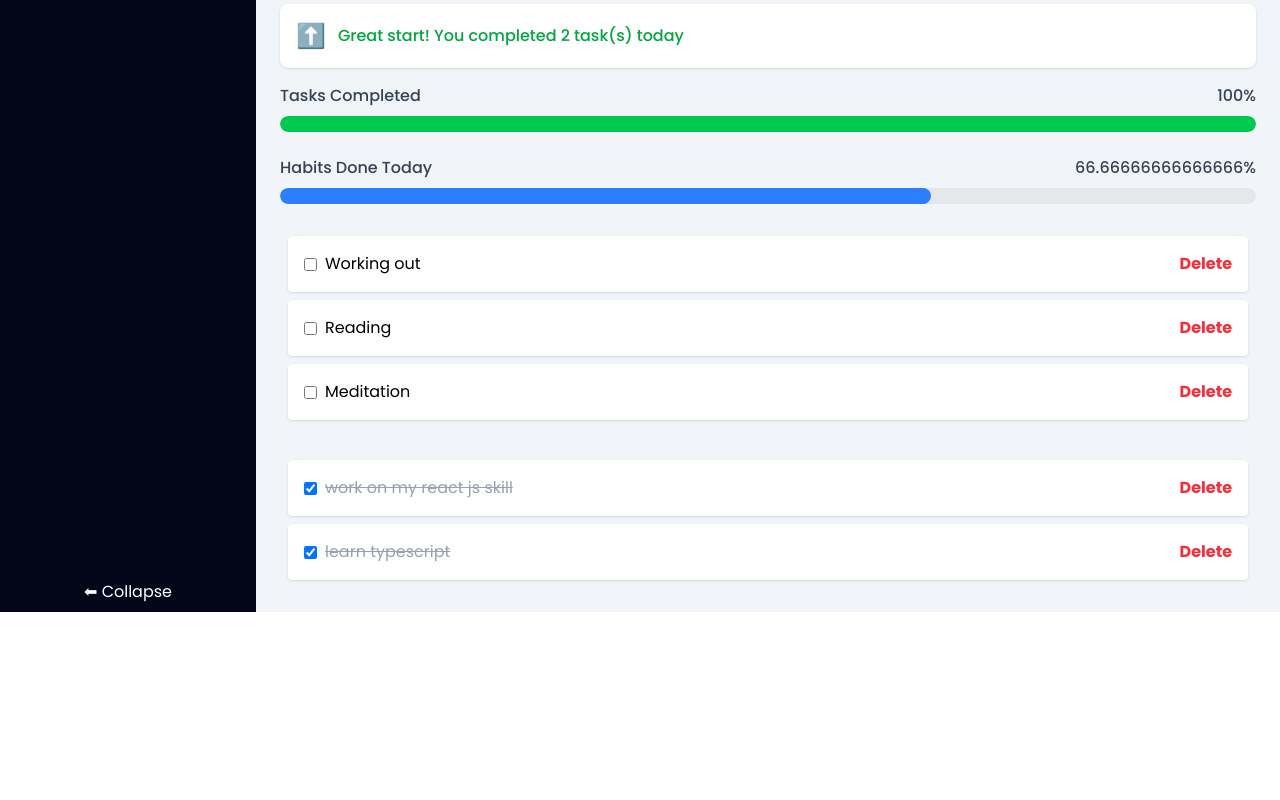
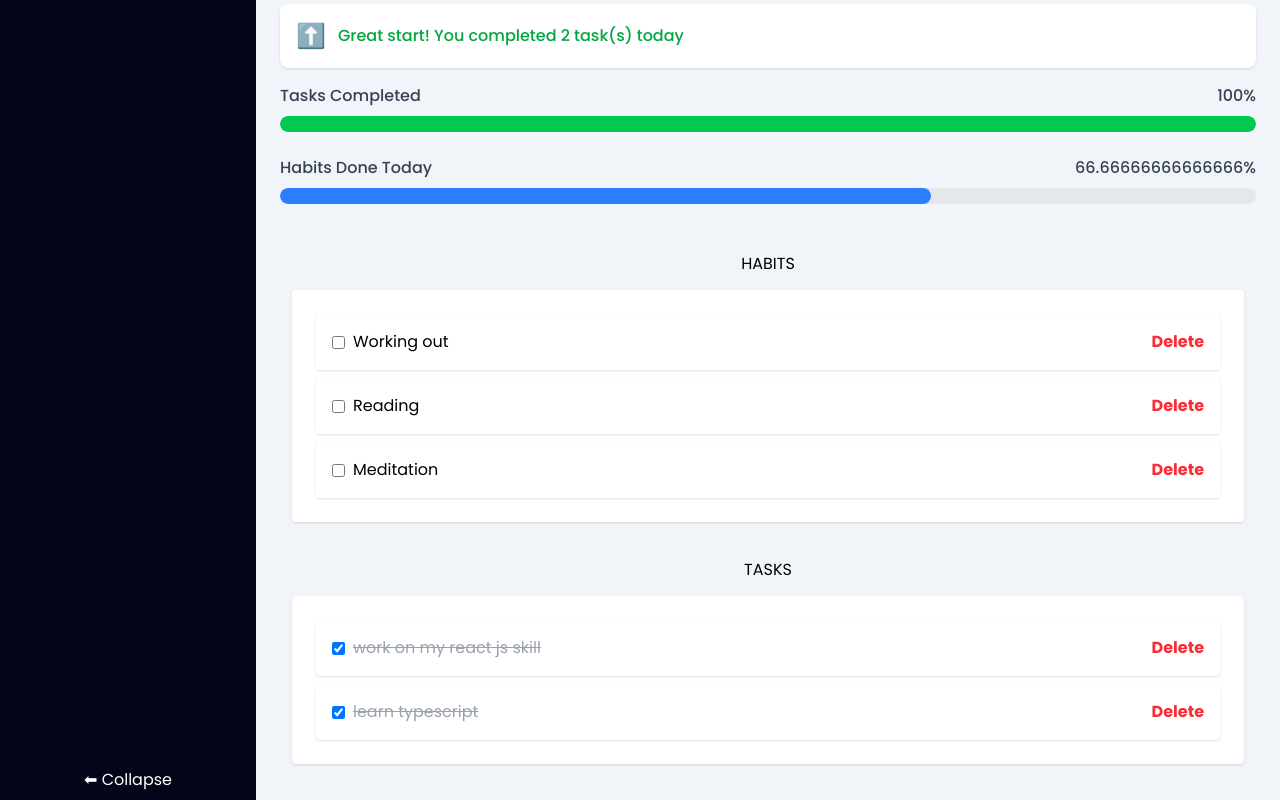
Before and after one commit to learningsin2024-source/PPD-, a React (Vite) app in the folder ppd/: page / in a window 1280 px wide. Shown: the part 799-1599 px from the top of the page. Before the commit the page ends 1411 px from the top, so only its background shows below. Built offline with nearby package versions, Linux system fonts and the light colour scheme; a web font is replaced by a local one.

Commit message:
stage 19 done

```diff
--- a/ppd/src/component/DashboardInsights.jsx
+++ b/ppd/src/component/DashboardInsights.jsx
@@ -116,11 +116,25 @@ function DashboardInsights() {
           color="bg-blue-500"
           label="Habits Done Today"
           showpercent={true}
-        />
+        />{' '}
         <br />
-        <HabitList habits={habits} setHabits={setHabits} today={today} />
-        <br />
-        <TaskList tasks={tasks} setTasks={setTasks} />
+        <div className="space-y-3.5 r mb-2.5">
+          <br />
+          <h3 className="text-center ">HABITS</h3>
+          <HabitList
+            habits={habits}
+            setHabits={setHabits}
+            today={today}
+            className="bg-white text-black shadow  rounded border-none p-4 m-3"
+          />
+          <br />
+          <h3 className="text-center">TASKS</h3>
+          <TaskList
+            tasks={tasks}
+            setTasks={setTasks}
+            ClassName="bg-white text-black shadow  rounded border-none p-4 m-3"
+          />
+        </div>
       </div>
     </>
   );
--- a/ppd/src/component/HabitList.jsx
+++ b/ppd/src/component/HabitList.jsx
@@ -1,17 +1,14 @@
+import HabitItem from './HabitItem';
+import Toast from './toast';
+import { ToastContext } from '../context/ToastContext';
+import { useContext } from 'react';
 
-import HabitItem from "./HabitItem"
-
-function HabitList({habits, setHabits, today}){
-
-
-
+function HabitList({ habits, setHabits, today, className }) {
   const handleDelete = (id) => {
     setHabits(habits.filter((h) => h.id !== id));
   };
 
   const toggleHabitToday = (habitId) => {
-
-
     setHabits(
       habits.map((h) => {
         if (h.id !== habitId) return h;
@@ -22,27 +19,31 @@ const toggleHabitToday = (habitId) => {
           ...h,
           history: doneToday
             ? h.history.filter((date) => date !== today) // remove
-          : [...h.history, today],                     // add
+            : [...h.history, today], // add
         };
       })
     );
-};   return (
-
-<div>
+  };
+  return (
+    <div className={className}>
       {habits && habits.length > 0 ? (
         habits.map((h) => (
           <HabitItem
             key={h.id}
             habit={h}
-           callbacks={{ onToggle: toggleHabitToday, onDelete: handleDelete }}
-
+            callbacks={{
+              onToggle: toggleHabitToday,
+              onDelete: handleDelete,
+            }}
           />
         ))
       ) : (
-        <p>No Habits yet.</p>
+        <>
+          <p>No tasks yet. Start building consistency</p>
+        </>
       )}
     </div>
-    )
+  );
 }
 
-export default HabitList
+export default HabitList;
--- a/ppd/src/component/TaskList.jsx
+++ b/ppd/src/component/TaskList.jsx
@@ -1,6 +1,6 @@
-import TaskItem from "./TaskItems";
+import TaskItem from './TaskItems';
 
-function TaskList({ tasks, setTasks }) {
+function TaskList({ tasks, setTasks, ClassName }) {
   const toggleTask = (id) => {
     setTasks((prev) =>
       prev.map((task) => {
@@ -11,9 +11,7 @@ const toggleTask = (id) => {
         return {
           ...task,
           completed: isCompleting,
-        completedAt: isCompleting
-          ? new Date().toISOString()
-          : null,
+          completedAt: isCompleting ? new Date().toISOString() : null,
         };
       })
     );
@@ -24,7 +22,7 @@ const toggleTask = (id) => {
   };
 
   return (
-    <div>
+    <div className={ClassName}>
       {tasks && tasks.length > 0 ? (
         tasks.map((task) => (
           <TaskItem
@@ -34,7 +32,7 @@ const toggleTask = (id) => {
           />
         ))
       ) : (
-        <p>No tasks yet.</p>
+        <p>No tasks yet. Create your first task to see stats </p>
       )}
     </div>
   );
--- a/ppd/src/pages/Dashboard.jsx
+++ b/ppd/src/pages/Dashboard.jsx
@@ -22,7 +22,6 @@ function Dashboard() {
       <div className="space-x-3.5 mb-3.5">
         <AddTaskForm addTask={addTask} />
 
-        {/* Add Habit Form */}
         <AddHabitForm addHabit={addHabit} />
       </div>
       <DashboardInsights />
```
Also changed, not shown: ppd/src/main.jsx (+11 -8 lines). Lines whose indentation alone changed are shown as unchanged.
